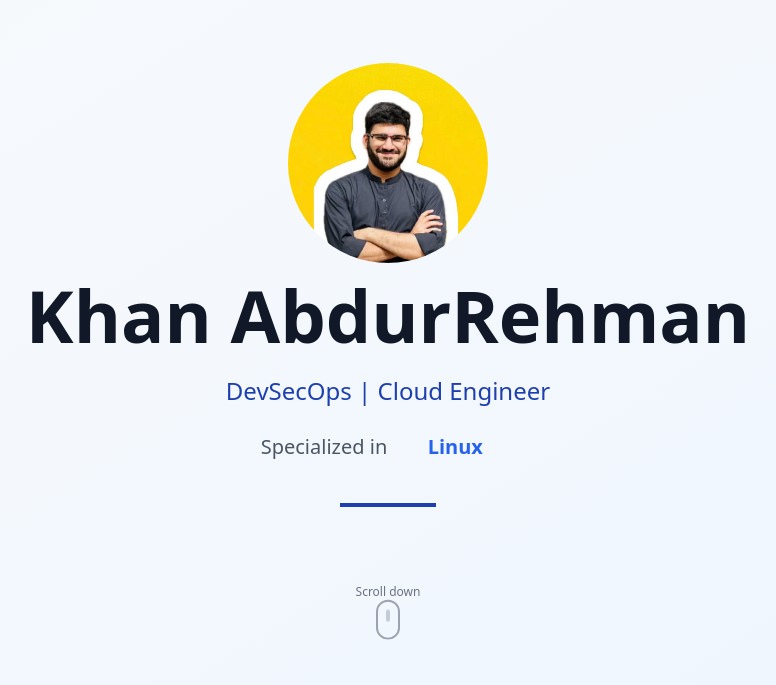
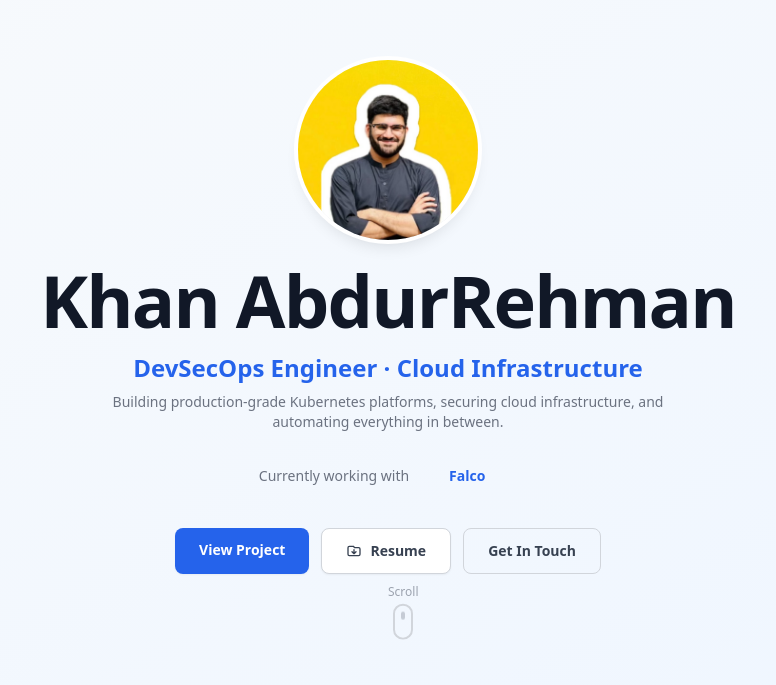
Before and after one commit to AbdurRehman924/Personal-Portfolio, a React (Create React App) app: page / in a window 1280 px wide. Shown: the part 115-800 px from the top of the page, without its empty margins (252-1028 px from the left). Built offline with nearby package versions, Linux system fonts and the light colour scheme.

Commit message:
feat: enhance Hero with tagline, CTA buttons, resume download, and updated skill ticker

```diff
--- a/src/components/Hero.jsx
+++ b/src/components/Hero.jsx
@@ -1,69 +1,86 @@
 import { useEffect, useState } from 'react';
 
+const skills = ['Kubernetes', 'Terraform', 'Istio', 'ArgoCD', 'AWS', 'Docker', 'Prometheus', 'Falco', 'Loki', 'Jaeger', 'CI/CD', 'DevSecOps'];
+
 const Hero = () => {
-  const [showScrollIndicator, setShowScrollIndicator] = useState(true);
+  const [showScroll, setShowScroll] = useState(true);
   const [currentSkill, setCurrentSkill] = useState(0);
 
-  const skills = ['AWS', 'GCP', 'Azure', 'Docker', 'Kubernetes', 'Terraform', 'Jenkins', 'Python', 'Linux', 'Git', 'CI / CD', 'Actions', 'Ansible', 'Monitoring', 'Security', 'Logging'];
-
   useEffect(() => {
-    const handleScroll = () => {
-      setShowScrollIndicator(window.scrollY < 100);
-    };
-
-    window.addEventListener('scroll', handleScroll);
-    return () => window.removeEventListener('scroll', handleScroll);
+    const onScroll = () => setShowScroll(window.scrollY < 100);
+    window.addEventListener('scroll', onScroll);
+    return () => window.removeEventListener('scroll', onScroll);
   }, []);
 
   useEffect(() => {
     const interval = setInterval(() => {
-      setCurrentSkill((prev) => (prev + 1) % skills.length);
-    }, 700);
-
+      setCurrentSkill(prev => (prev + 1) % skills.length);
+    }, 800);
     return () => clearInterval(interval);
-  }, [skills.length]);
-
-  const handleScrollClick = () => {
-    window.scrollTo({ top: window.innerHeight, behavior: 'smooth' });
-  };
+  }, []);
 
   return (
-    <section className="min-h-screen flex items-center justify-center bg-gradient-to-br from-slate-50 to-blue-50 relative">
-      <div className="text-center max-w-4xl px-6">
+    <section id="hero" className="min-h-screen flex items-center justify-center bg-gradient-to-br from-slate-50 to-blue-50 relative">
+      <div className="text-center max-w-4xl px-6 pt-16">
         <img
           src={`${process.env.PUBLIC_URL}/portfolio.jpeg`}
-          alt="Portfolio"
-          className="w-[200px] h-[200px] rounded-full mx-auto mb-4"
+          alt="Khan AbdurRehman"
+          className="w-[180px] h-[180px] rounded-full mx-auto mb-6 object-cover ring-4 ring-white shadow-lg"
         />
-        <h1 className="text-5xl md:text-7xl font-bold text-gray-900 mb-6">
+        <h1 className="text-5xl md:text-7xl font-bold text-gray-900 mb-4 tracking-tight">
           Khan AbdurRehman
         </h1>
-        <p className="text-xl md:text-2xl text-primary font-medium mb-4">
-          DevSecOps | Cloud Engineer
+        <p className="text-xl md:text-2xl text-blue-600 font-semibold mb-2">
+          DevSecOps Engineer · Cloud Infrastructure
+        </p>
+        <p className="text-gray-500 text-sm mb-6 max-w-xl mx-auto">
+          Building production-grade Kubernetes platforms, securing cloud infrastructure, and automating everything in between.
         </p>
 
-        {/* Auto-sliding tech skills */}
-        <div className="h-12 flex items-center justify-center mb-8">
-          <div className="text-lg md:text-xl text-gray-600 flex items-end gap-2">
-            <span>Specialized in</span>
-            <span className="font-semibold text-blue-600 min-w-[120px] inline-block transition-all duration-500">
-              {skills[currentSkill]}
-            </span>
-          </div>
+        {/* Skill ticker */}
+        <div className="h-10 flex items-center justify-center mb-8">
+          <span className="text-gray-500 text-sm mr-2">Currently working with</span>
+          <span className="font-semibold text-blue-600 text-sm min-w-[100px] inline-block transition-all duration-500">
+            {skills[currentSkill]}
+          </span>
         </div>
 
-        <div className="w-24 h-1 bg-primary mx-auto"></div>
+        {/* CTAs */}
+        <div className="flex gap-3 justify-center flex-wrap">
+          <a
+            href="#projects"
+            className="bg-blue-600 text-white px-6 py-3 rounded-lg text-sm font-semibold hover:bg-blue-700 transition-colors shadow-sm"
+          >
+            View Project
+          </a>
+          <a
+            href={`${process.env.PUBLIC_URL}/resume.pdf`}
+            download
+            className="bg-white border border-gray-300 text-gray-700 px-6 py-3 rounded-lg text-sm font-semibold hover:border-blue-400 hover:text-blue-600 transition-colors flex items-center gap-2 shadow-sm"
+          >
+            <svg className="w-4 h-4" fill="none" stroke="currentColor" viewBox="0 0 24 24">
+              <path strokeLinecap="round" strokeLinejoin="round" strokeWidth={2} d="M12 10v6m0 0l-3-3m3 3l3-3M3 17V7a2 2 0 012-2h6l2 2h6a2 2 0 012 2v8a2 2 0 01-2 2H5a2 2 0 01-2-2z" />
+            </svg>
+            Resume
+          </a>
+          <a
+            href="#contact"
+            className="border border-gray-300 text-gray-700 px-6 py-3 rounded-lg text-sm font-semibold hover:border-blue-400 hover:text-blue-600 transition-colors"
+          >
+            Get In Touch
+          </a>
+        </div>
       </div>
 
-      {/* Scroll Indicator */}
-      {showScrollIndicator && (
+      {showScroll && (
         <div
-          className="absolute bottom-8  transform -translate-x-1/2 animate-bounce"
-          onClick={handleScrollClick}
+          className="absolute bottom-8 left-1/2 -translate-x-1/2 animate-bounce cursor-pointer"
+          onClick={() => window.scrollTo({ top: window.innerHeight, behavior: 'smooth' })}
         >
-          <div className="flex flex-col items-center text-gray-500 cursor-pointer text-xs transition-colors">Scroll down
-            <div className="w-6 h-10 border-2 border-gray-400 rounded-full flex justify-center">
-              <div className="w-1 h-3 bg-gray-400 rounded-full mt-2 animate-pulse"></div>
+          <div className="flex flex-col items-center text-gray-400 text-xs gap-1">
+            <span>Scroll</span>
+            <div className="w-5 h-9 border-2 border-gray-300 rounded-full flex justify-center pt-1.5">
+              <div className="w-1 h-2 bg-gray-400 rounded-full animate-pulse"></div>
             </div>
           </div>
         </div>
```
